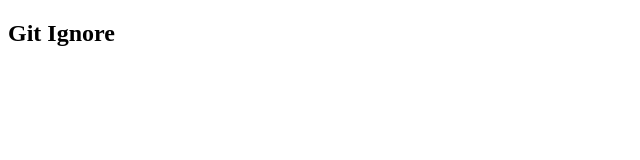
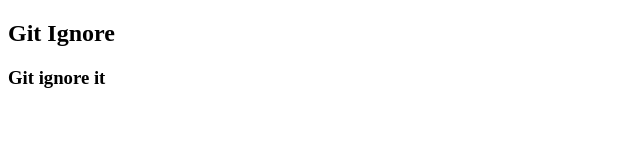
Before and after one commit to MahendraSingh-NGCS/Git-Ignore-Concept, a plain HTML site: page index.html in a window 1280 px wide. Shown: the whole page, without its empty margins (0-640 px from the left). Drawn offline with Linux system fonts and the light colour scheme.

Commit message:
git ignore file done

```diff
--- a/index.html
+++ b/index.html
@@ -7,5 +7,6 @@
 </head>
 <body>
     <h2>Git Ignore</h2>
+    <h3>Git ignore it</h3>
 </body>
 </html>
```
Also changed, not shown: 1 other file.
